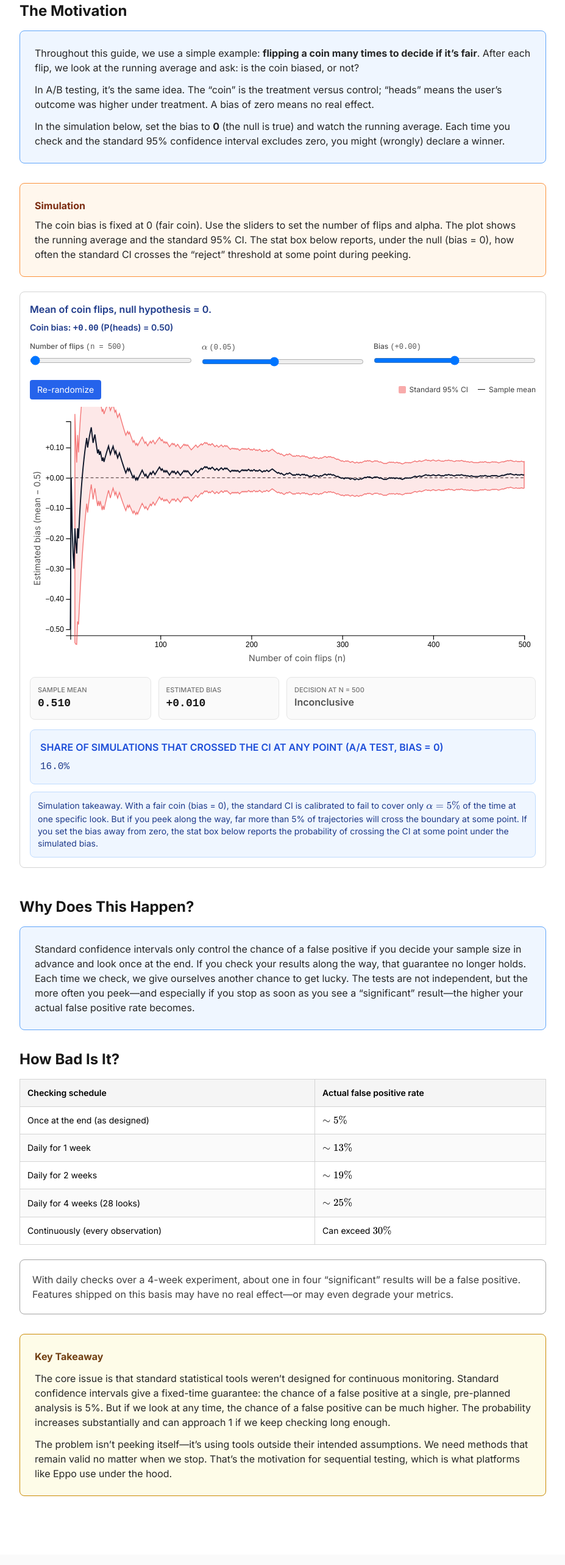
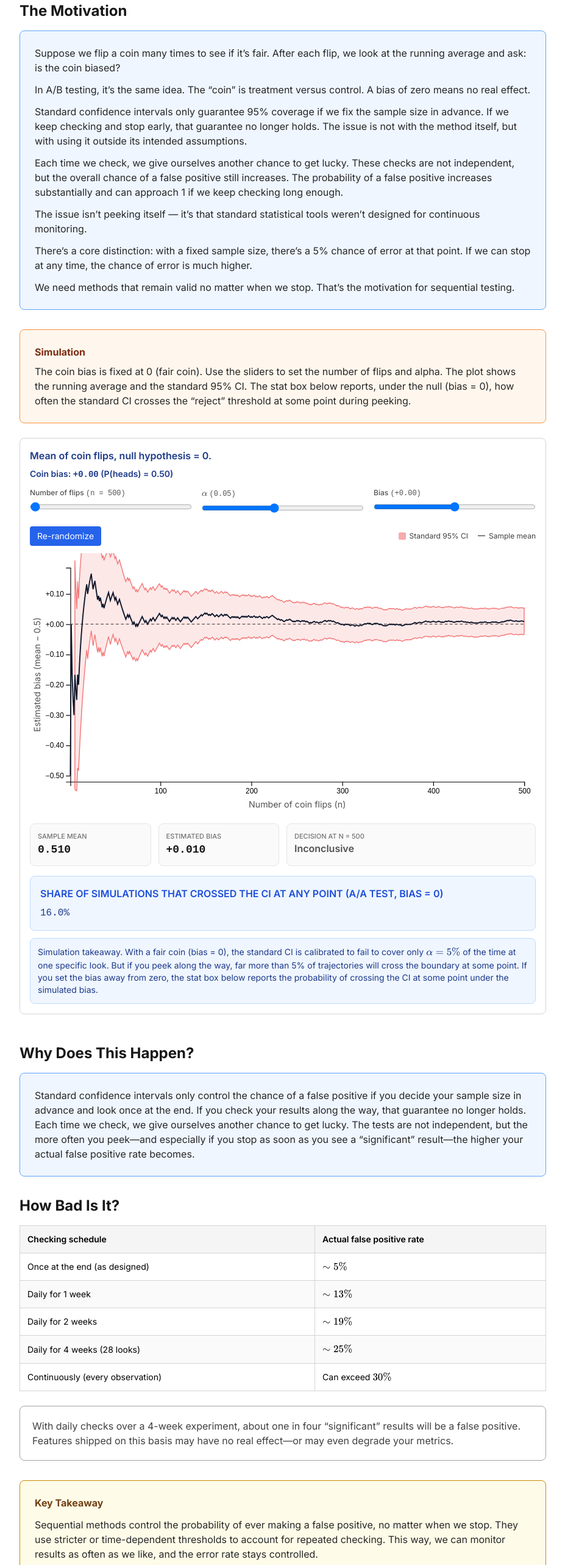
Before and after one commit to n-levy/sequential_testing, a Next.js app in the folder site/: page /short in a window 1280 px wide. Shown: the part 1040-3606 px from the top of the page at 61% size, without its empty margins (288-1215 px from the left). Built offline with nearby package versions, Linux system fonts and the light colour scheme.

Commit message:
Revise focused version text for sequential testing: crisp, intuitive, statistically accurate

```diff
--- a/site/components/act1/Act1.tsx
+++ b/site/components/act1/Act1.tsx
@@ -19,13 +19,25 @@ export function Act1() {
         <div className="bg-blue-50 border border-blue-400 rounded-lg p-6 mb-8">
           <div className="text-neutral-800 space-y-3">
             <p>
-              Throughout this guide, we use a simple example: <strong>flipping a coin many times to decide if it’s fair</strong>. After each flip, we look at the running average and ask: is the coin biased, or not?
+              Suppose we flip a coin many times to see if it’s fair. After each flip, we look at the running average and ask: is the coin biased?
             </p>
             <p>
-              In A/B testing, it’s the same idea. The “coin” is the treatment versus control; “heads” means the user’s outcome was higher under treatment. A bias of zero means no real effect.
+              In A/B testing, it’s the same idea. The “coin” is treatment versus control. A bias of zero means no real effect.
             </p>
             <p>
-              In the simulation below, set the bias to <strong>0</strong> (the null is true) and watch the running average. Each time you check and the standard 95% confidence interval excludes zero, you might (wrongly) declare a winner.
+              Standard confidence intervals only guarantee 95% coverage if we fix the sample size in advance. If we keep checking and stop early, that guarantee no longer holds. The issue is not with the method itself, but with using it outside its intended assumptions.
+            </p>
+            <p>
+              Each time we check, we give ourselves another chance to get lucky. These checks are not independent, but the overall chance of a false positive still increases. The probability of a false positive increases substantially and can approach 1 if we keep checking long enough.
+            </p>
+            <p>
+              The issue isn’t peeking itself — it’s that standard statistical tools weren’t designed for continuous monitoring.
+            </p>
+            <p>
+              There’s a core distinction: with a fixed sample size, there’s a 5% chance of error at that point. If we can stop at any time, the chance of error is much higher.
+            </p>
+            <p>
+              We need methods that remain valid no matter when we stop. That’s the motivation for sequential testing.
             </p>
           </div>
         </div>
@@ -110,10 +122,7 @@ export function Act1() {
           <h4 className="font-bold text-yellow-900 mb-3">Key Takeaway</h4>
           <div className="text-neutral-800 space-y-3">
             <p>
-              The core issue is that standard statistical tools weren’t designed for continuous monitoring. Standard confidence intervals give a fixed-time guarantee: the chance of a false positive at a single, pre-planned analysis is 5%. But if we look at any time, the chance of a false positive can be much higher. The probability increases substantially and can approach 1 if we keep checking long enough.
-            </p>
-            <p>
-              The problem isn’t peeking itself—it’s using tools outside their intended assumptions. We need methods that remain valid no matter when we stop. That’s the motivation for sequential testing, which is what platforms like Eppo use under the hood.
+              Sequential methods control the probability of ever making a false positive, no matter when we stop. They use stricter or time-dependent thresholds to account for repeated checking. This way, we can monitor results as often as we like, and the error rate stays controlled.
             </p>
           </div>
         </div>
```
